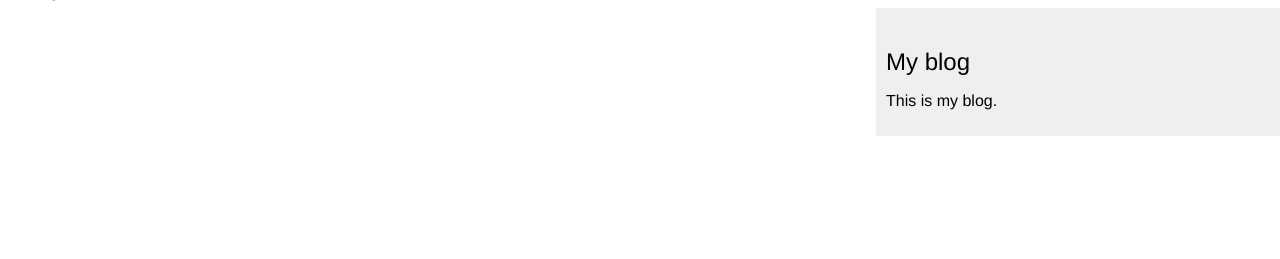
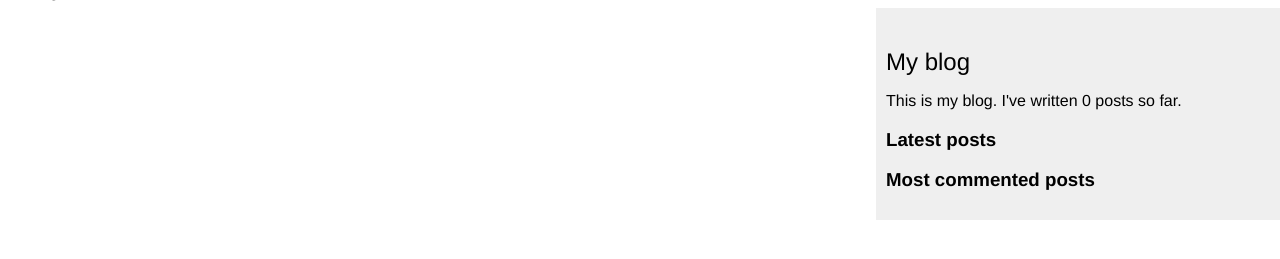
Before and after one commit to okidijimmy200/Blog, a Django app: page /blog/ in a window 1280 px wide. Shown: the part 108-367 px from the top of the page. Run offline with Django 3.2, Linux system fonts and the light colour scheme; data that the repository does not hold is empty.

Commit message:
Creating custom template tags and filters

```diff
--- a/blog/templates/blog/base.html
+++ b/blog/templates/blog/base.html
@@ -1,3 +1,4 @@
+{% load blog_tags %}
 {% load static %}
 <!DOCTYPE html>
 <html>
@@ -12,7 +13,24 @@
         </div>
     <div id="sidebar">
         <h2>My blog</h2>
-        <p>This is my blog.</p>
+        <!-- use the tag you created to display your
+total posts. Just add {% total_posts %} to your template -->
+        <p>This is my blog. I've written {% total_posts %} posts so far.</p>
+
+        <h3>Latest posts</h3>
+        <!-- The template tag is called, passing the number of posts to display, -->
+        {% show_latest_posts 3 %}
+
+        <h3>Most commented posts</h3>
+        <!-- We store the result in a custom variable using the as argument -->
+        {% get_most_commented_posts as most_commented_posts %}
+        <ul>
+            {% for post in most_commented_posts %}
+            <li>
+                <a href="{{ post.get_absolute_url }}">{{ post.title }}</a>
+            </li>
+            {% endfor %}
+        </ul>
     </div>
     </body>
 </html>
--- /dev/null
+++ b/blog/templates/blog/post/latest_posts.html
@@ -0,0 +1,9 @@
+<ul>
+    <!-- we display an unordered list of posts using
+the latest_posts variable returned by our template tag. -->
+    {% for post in latest_posts %}
+    <li>
+        <a href="{{ post.get_absolute_url }}">{{ post.title }}</a>
+    </li>
+    {% endfor %}
+</ul>
--- /dev/null
+++ b/blog/templatetags/blog_tags.py
@@ -0,0 +1,27 @@
+from django import template
+from ..models import POST
+from django.db.models import Count
+
+register = template.Library()
+'''template tags module needs to contain
+a variable called register to be a valid tag library'''
+'''to register by different name @register.simple_tag(name='my_tag').'''
+@register.simple_tag
+def total_posts():
+    return POST.published.count()
+
+@register.inclusion_tag('blog/post/latest_posts.html')
+def show_latest_posts(count=5):
+    '''template tag will accept an optional count parameter that defaults to
+5. wch allows us specify the number of posts we want to display.'''
+    latest_posts = POST.published.order_by('-publish')[:count]
+    # template that has to be rendered
+    return {'latest_posts': latest_posts}
+
+@register.simple_tag
+def get_most_commented_posts(count=5):
+    '''annotate() function to aggregate the total number of comments for
+each post. Count aggregation function to store the number of comments in the computed field total_comments for each Post object'''
+    return POST.published.annotate(
+        total_comments=Count('comments')
+    ).order_by('-total_comments')[:count]
--- a/blog/views.py
+++ b/blog/views.py
@@ -12,7 +12,7 @@ from django.core.mail import send_mail
 
 # import taggit
 from taggit.models import Tag
-# adding the retrieve post by similarity
+# adding the retrieve post by similarity complex QuerySet
 from django.db.models import Count
 
 
```
Also changed, not shown: templatetags/blog_tags.py (deleted, +0 -8 lines), blog/migrations/0001_initial.py, blog/templatetags/__init__.py (added), 2 other files.
